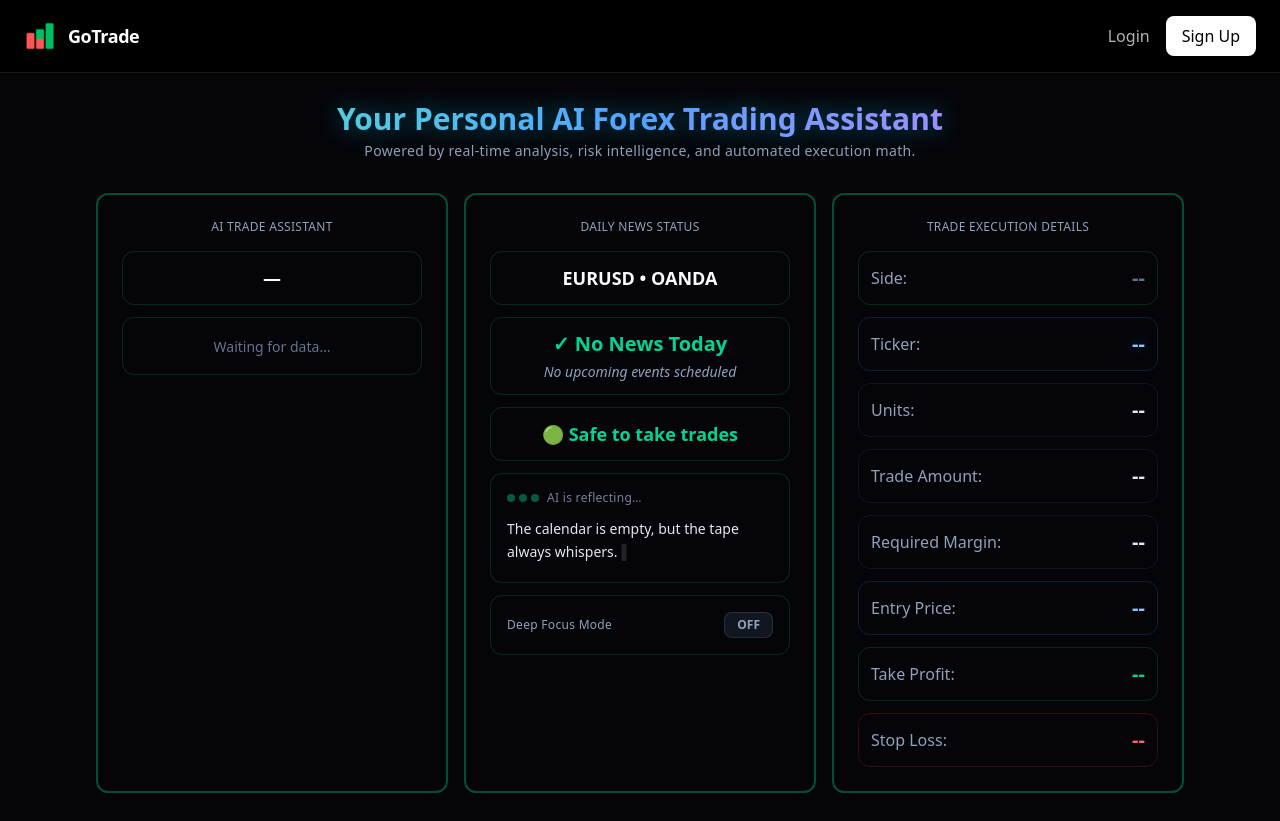
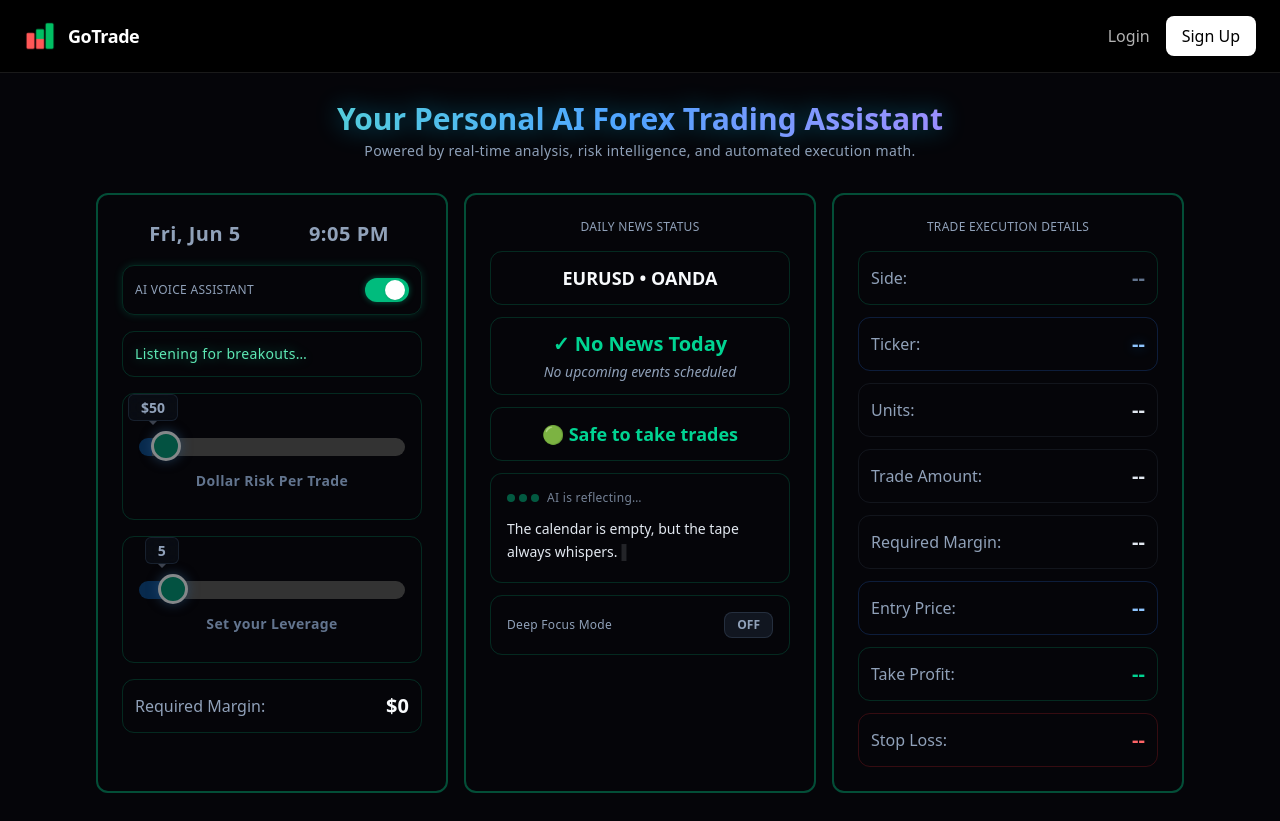
Before and after one commit to intradayray-maker/gotrade, a Next.js app: page /dashboard in a window 1280 px wide. Built offline with nearby package versions, Linux system fonts and the light colour scheme; no server answers.

Commit message:
gisoijes

```diff
--- a/app/dashboard/tools/ForexAiCard.tsx
+++ b/app/dashboard/tools/ForexAiCard.tsx
@@ -23,30 +23,102 @@ type Trade = {
   tp: number;
 };
 
+// ------------------------------------------------------------
+// NOTIFICATION SOUND (disabled)
+// ------------------------------------------------------------
+
 export default function ForexAiCard() {
+  const [enabled, setEnabled] = useState(true);
+
+  const [riskAmount, setRiskAmount] = useState(50);
+  const [leverage, setLeverage] = useState(5);
+
+  const [requiredMargin, setRequiredMargin] = useState(0);
+  const [displayMargin, setDisplayMargin] = useState(0);
+  const [size, setSize] = useState(0);
+  const [riskDistance, setRiskDistance] = useState(0);
+
   const [latestTrade, setLatestTrade] = useState<Trade | null>(null);
-  const prevTradeRef = useRef<Trade | null>(null);
 
-  // cooldown only for FLAT
-  const lastSpokeRef = useRef(0);
-  const FLAT_COOLDOWN_MS = 240000; // 4 minutes
+  const [flashColor, setFlashColor] = useState("");
+  const prevMargin = useRef(0);
+
+  const [status, setStatus] = useState("Listening for breakouts…");
+  const [now, setNow] = useState(new Date());
 
   // ------------------------------------------------------------
-  // INIT BACKGROUND MUSIC
+  // BACKGROUND MUSIC STATE
+  // ------------------------------------------------------------
+  const [musicEnabledState, setMusicEnabledState] = useState(false);
+  const [musicVolumeState, setMusicVolumeState] = useState(0.25);
+
+  function formatMoney(n: number) {
+    return Math.round(n).toLocaleString("en-US");
+  }
+
+  // ------------------------------------------------------------
+  // LOAD SETTINGS
   // ------------------------------------------------------------
   useEffect(() => {
+    if (typeof window === "undefined") return;
+
+    const savedRisk = window.localStorage.getItem("forex_dollar_risk");
+    const savedLeverage = window.localStorage.getItem("forex_leverage");
+
+    const savedMusicEnabled = window.localStorage.getItem("ai_music_enabled");
+    const savedMusicVolume = window.localStorage.getItem("ai_music_volume");
+
+    if (savedRisk !== null) setRiskAmount(Number(savedRisk));
+    if (savedLeverage !== null) setLeverage(Number(savedLeverage));
+
     initBackgroundMusic();
+
+    if (savedMusicVolume !== null) {
+      const vol = Number(savedMusicVolume);
+      setMusicVolumeState(vol);
+      setMusicVolume(vol);
+    }
+
+    if (savedMusicEnabled === "true") {
+      setMusicEnabledState(true);
+      setMusicEnabled(true);
+    }
   }, []);
 
   // ------------------------------------------------------------
-  // FETCH LATEST TRADE
+  // SAVE SETTINGS
+  // ------------------------------------------------------------
+  useEffect(() => {
+    window.localStorage.setItem("forex_dollar_risk", String(riskAmount));
+    window.localStorage.setItem("forex_leverage", String(leverage));
+  }, [riskAmount, leverage]);
+
+  useEffect(() => {
+    window.localStorage.setItem("ai_music_enabled", String(musicEnabledState));
+    window.localStorage.setItem("ai_music_volume", String(musicVolumeState));
+  }, [musicEnabledState, musicVolumeState]);
+
+  // ------------------------------------------------------------
+  // LIVE CLOCK
+  // ------------------------------------------------------------
+  useEffect(() => {
+    const t = setInterval(() => setNow(new Date()), 1000);
+    return () => clearInterval(t);
+  }, []);
+
+  // ------------------------------------------------------------
+  // POLL LATEST TRADE
   // ------------------------------------------------------------
   useEffect(() => {
     let active = true;
 
     const fetchTrade = async () => {
       try {
-        const res = await fetch("/api/trade", { cache: "no-store" });
+        const res = await fetch("/api/trade", {
+          method: "GET",
+          cache: "no-store",
+        });
+
         if (!res.ok) return;
 
         const json = await res.json();
@@ -76,12 +148,16 @@ export default function ForexAiCard() {
   }, []);
 
   // ------------------------------------------------------------
-  // AI VOICE LOGIC
+  // NEW TRADE DETECTION + VOICE + COOLDOWN LOGIC
   // LONG/SHORT → ALWAYS SPEAK
   // FLAT → SPEAK ONLY EVERY 4 MINUTES
   // ------------------------------------------------------------
+  const prevTradeRef = useRef<Trade | null>(null);
+  const lastSpokeRef = useRef(0);
+  const FLAT_COOLDOWN_MS = 240000; // 4 minutes
+
   useEffect(() => {
-    if (!latestTrade) return;
+    if (!latestTrade || !enabled) return;
 
     const prev = prevTradeRef.current;
     prevTradeRef.current = latestTrade;
@@ -101,9 +177,7 @@ export default function ForexAiCard() {
     const now = Date.now();
     const elapsed = now - lastSpokeRef.current;
 
-    // -----------------------------------------
-    // ALWAYS SPEAK on new LONG or SHORT
-    // -----------------------------------------
+    // LONG or SHORT → speak immediately
     if (latestTrade.side === "long" || latestTrade.side === "short") {
       const clip =
         latestTrade.side === "long"
@@ -115,9 +189,7 @@ export default function ForexAiCard() {
       return;
     }
 
-    // -----------------------------------------
-    // FLAT MODE — speak only every 4 minutes
-    // -----------------------------------------
+    // FLAT → speak only every 4 minutes
     if (latestTrade.side === "flat") {
       if (elapsed < FLAT_COOLDOWN_MS) return;
 
@@ -126,7 +198,72 @@ export default function ForexAiCard() {
       lastSpokeRef.current = now;
       return;
     }
-  }, [latestTrade]);
+  }, [latestTrade, enabled]);
+
+  // ------------------------------------------------------------
+  // MARGIN CALCULATION
+  // ------------------------------------------------------------
+  useEffect(() => {
+    if (!latestTrade) {
+      setRequiredMargin(0);
+      setSize(0);
+      setRiskDistance(0);
+      return;
+    }
+
+    const rd = Math.abs(latestTrade.entry - latestTrade.stop);
+    const sz = rd > 0 ? riskAmount / rd : 0;
+    const margin = leverage > 0 ? (sz * latestTrade.entry) / leverage : 0;
+
+    setRiskDistance(rd);
+    setSize(sz);
+    setRequiredMargin(margin);
+
+    if (typeof window !== "undefined") {
+      window.localStorage.setItem("forex_required_margin", String(margin));
+    }
+  }, [latestTrade, riskAmount, leverage]);
+
+  // ------------------------------------------------------------
+  // MARGIN ANIMATION
+  // ------------------------------------------------------------
+  useEffect(() => {
+    const oldVal = prevMargin.current;
+    const newVal = requiredMargin;
+
+    if (oldVal !== newVal) {
+      setFlashColor(newVal > oldVal ? "flash-red" : "flash-green");
+      setTimeout(() => setFlashColor(""), 300);
+
+      const duration = 300;
+      const start = performance.now();
+
+      const animate = (time: number) => {
+        const progress = Math.min((time - start) / duration, 1);
+        const eased = progress * (2 - progress);
+        setDisplayMargin(oldVal + (newVal - oldVal) * eased);
+        if (progress < 1) requestAnimationFrame(animate);
+      };
+
+      requestAnimationFrame(animate);
+      prevMargin.current = newVal;
+    }
+  }, [requiredMargin]);
+
+  // ------------------------------------------------------------
+  // MUSIC TOGGLE + VOLUME
+  // ------------------------------------------------------------
+  const toggleMusic = () => {
+    const next = !musicEnabledState;
+    setMusicEnabledState(next);
+    setMusicEnabled(next);
+  };
+
+  const handleMusicVolume = (v: number) => {
+    const vol = v / 100;
+    setMusicVolumeState(vol);
+    setMusicVolume(vol);
+  };
 
   // ------------------------------------------------------------
   // UI
@@ -134,39 +271,110 @@ export default function ForexAiCard() {
   return (
     <GTCard className="flex h-full flex-col gap-4">
 
-      <p className="text-center text-xs uppercase tracking-wide text-slate-400">
-        AI Trade Assistant
-      </p>
-
-      <div className="flex flex-col space-y-3">
-
-        <div className="rounded-xl border border-emerald-500/20 p-3 text-center">
-          <span className="text-lg font-semibold text-slate-50">
-            {latestTrade?.ticker ?? "—"}
+      {/* DATE + TIME */}
+      <div className="grid grid-cols-2 gap-2 text-center">
+        <div className="flex flex-col">
+          <span className="text-[20px] font-semibold tracking-wide text-slate-400">
+            {now.toLocaleDateString("en-US", {
+              weekday: "short",
+              month: "short",
+              day: "numeric",
+            })}
           </span>
         </div>
 
-        <div className="rounded-xl border border-emerald-500/20 p-4 space-y-2 text-center">
-          {latestTrade ? (
-            <>
-              <span className="block text-xl font-semibold text-emerald-400">
-                {latestTrade.side.toUpperCase()}
-              </span>
-              <span className="block text-sm text-slate-400">
-                Entry: {latestTrade.entry}
-              </span>
-              <span className="block text-sm text-slate-400">
-                Stop: {latestTrade.stop}
-              </span>
-              <span className="block text-sm text-slate-400">
-                TP: {latestTrade.tp}
-              </span>
-            </>
-          ) : (
-            <span className="text-slate-500 text-sm">Waiting for data…</span>
-          )}
+        <div className="flex flex-col">
+          <span className="text-[20px] font-semibold tracking-wide text-slate-400">
+            {now.toLocaleTimeString("en-US", {
+              hour: "numeric",
+              minute: "2-digit",
+            })}
+          </span>
         </div>
+      </div>
 
+      {/* AI VOICE ASSISTANT TOGGLE */}
+      <div
+        className={`
+          flex items-center justify-between rounded-xl border border-emerald-500/20 p-3 transition-all
+          ${enabled ? "shadow-[0_0_8px_rgba(0,255,180,0.15)]" : ""}
+        `}
+      >
+        <h3 className="text-xs tracking-wide text-slate-400">AI VOICE ASSISTANT</h3>
+
+        <div
+          onClick={() => {
+            const next = !enabled;
+            setEnabled(next);
+            setStatus(next ? "Listening for breakouts…" : "Assistant disabled");
+          }}
+          className={`
+            flex h-6 w-11 cursor-pointer items-center rounded-full transition-all
+            ${enabled
+              ? "bg-emerald-500 shadow-[0_0_6px_rgba(0,255,180,0.35)]"
+              : "bg-slate-700"}
+          `}
+        >
+          <div
+            className={`
+              h-5 w-5 rounded-full bg-white shadow transition-all
+              ${enabled ? "translate-x-5" : "translate-x-1"}
+            `}
+          />
+        </div>
+      </div>
+
+      {/* STATUS */}
+      <div className="rounded-xl border border-emerald-500/20 p-3">
+        <p
+          className={`
+            text-sm tracking-wide transition-all
+            ${enabled
+              ? "text-emerald-300 drop-shadow-[0_0_6px_rgba(0,255,180,0.35)]"
+              : "text-slate-500"}
+          `}
+        >
+          {status}
+        </p>
+      </div>
+
+      {/* RISK SLIDER */}
+      <div className="rounded-xl border border-emerald-500/20 p-4">
+        <GTSlider
+          title="Dollar Risk Per Trade"
+          value={riskAmount}
+          min={1}
+          max={1000}
+          step={1}
+          onChange={setRiskAmount}
+          dollars
+        />
+      </div>
+
+      {/* LEVERAGE SLIDER */}
+      <div className="rounded-xl border border-emerald-500/20 p-4">
+        <GTSlider
+          title="Set your Leverage"
+          value={leverage}
+          min={1}
+          max={50}
+          step={1}
+          onChange={setLeverage}
+        />
+      </div>
+
+      {/* REQUIRED MARGIN */}
+      <div
+        className={`
+          flex items-center justify-between rounded-xl border border-emerald-500/20 p-3 transition-all duration-300
+          ${flashColor === "flash-green" ? "bg-emerald-950/30" : ""}
+          ${flashColor === "flash-red" ? "bg-red-950/30" : ""}
+        `}
+      >
+        <span className="text-slate-400">Required Margin:</span>
+        <span className="text-xl font-semibold text-slate-50 tabular-nums">
+          ${formatMoney(displayMargin)}
+        </span>
       </div>
 
     </GTCard>
```
